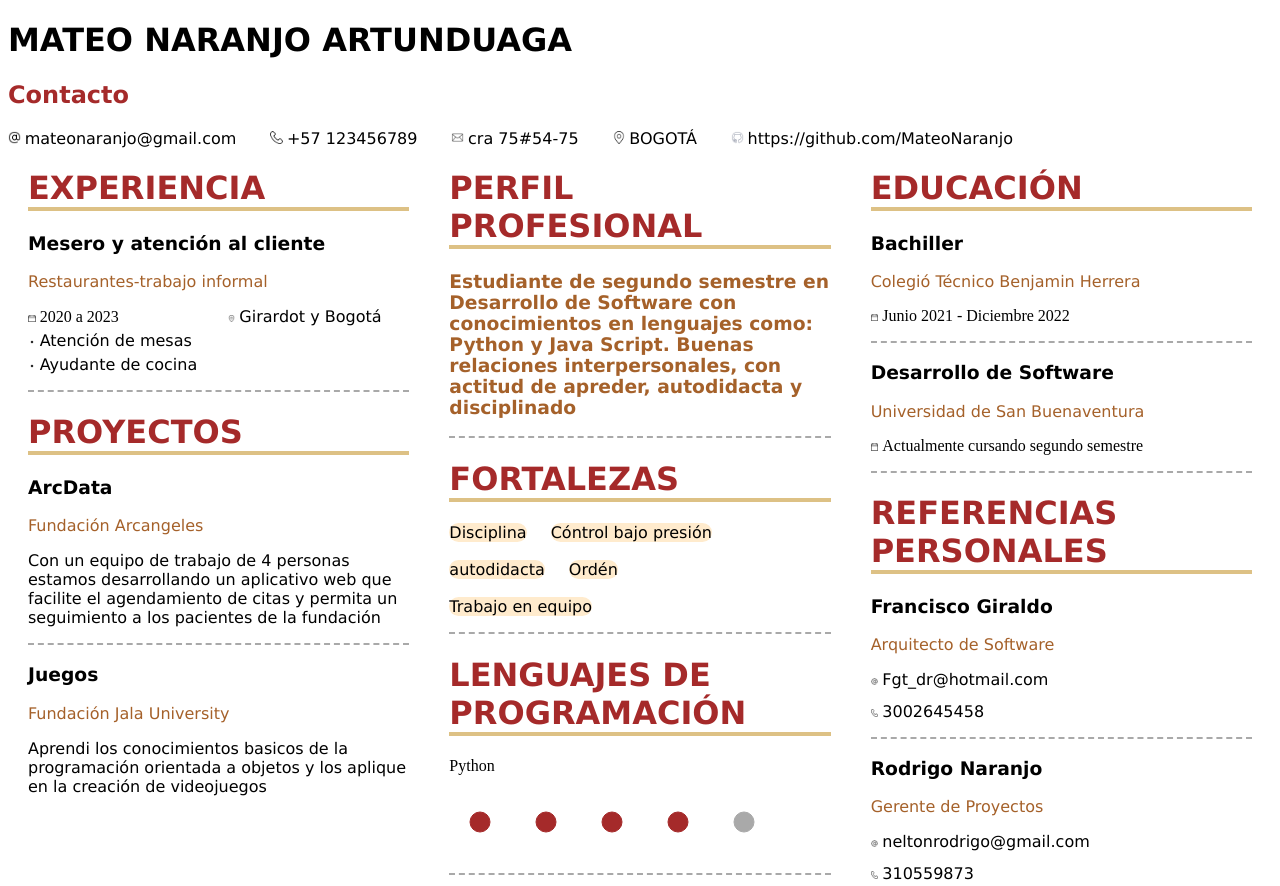
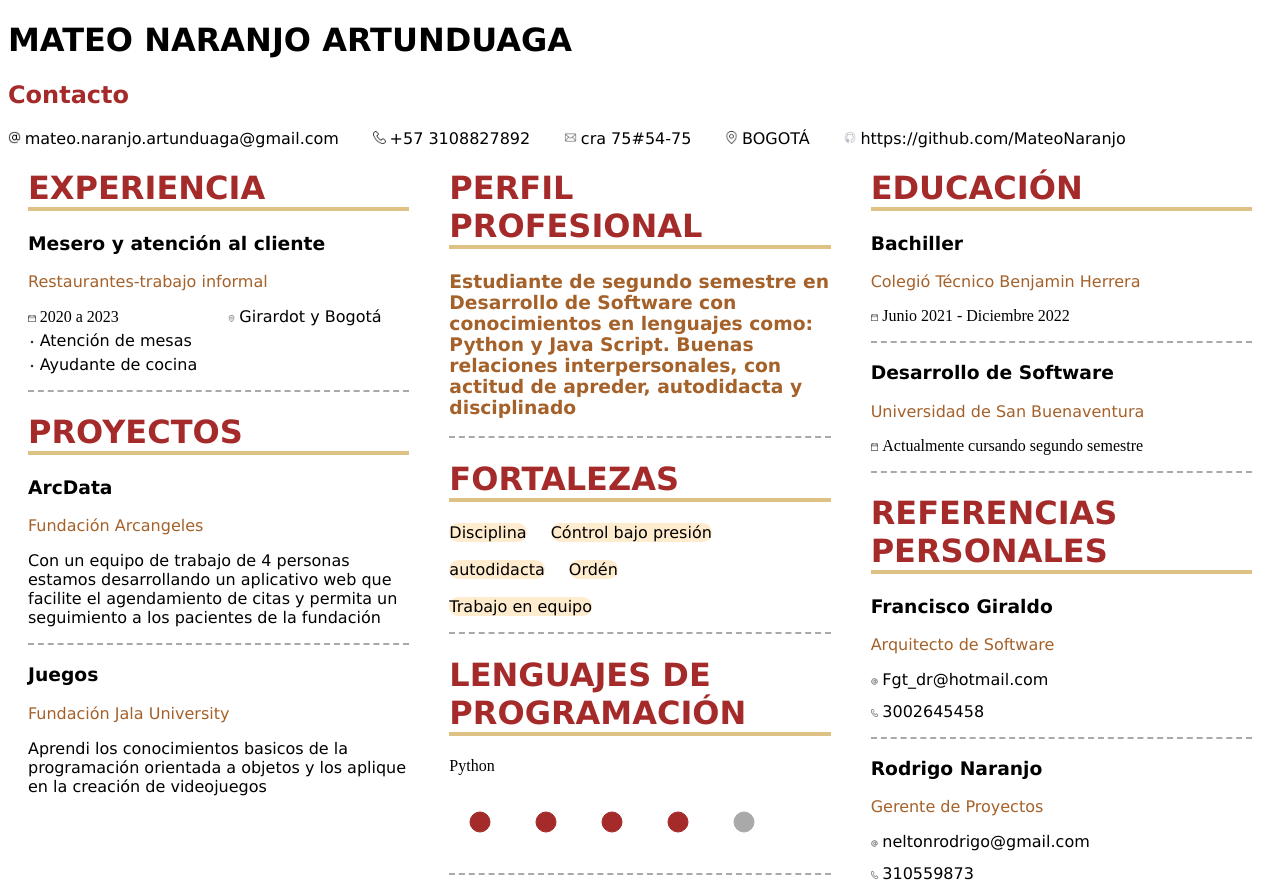
Before and after one commit to MateoNaranjo/Hoja-de-vida, a plain HTML site: page index.html in a window 1280 px wide. Shown: the top 886 px of the page. Drawn offline with Linux system fonts and the light colour scheme.

Commit message:
contacto

```diff
--- a/index.html
+++ b/index.html
@@ -11,9 +11,9 @@
         <h1 class="nom">MATEO NARANJO ARTUNDUAGA</h1>
         <h2 class="cont">Contacto</h2>
         <img class="arroba" src="img/arroba.png" alt="">
-        <p class="info">mateonaranjo@gmail.com</p>
+        <p class="info">mateo.naranjo.artunduaga@gmail.com</p>
         <img class="celular" src="img/telefono.png" alt="">
-        <p class="info">+57 123456789</p>
+        <p class="info">+57 3108827892</p>
         <img class="direccion" src="img/correo.png" alt="">
         <p class="info">cra 75#54-75</p>
         <img class="ubicacion" src="img/ubicacion.png" alt="">
```
